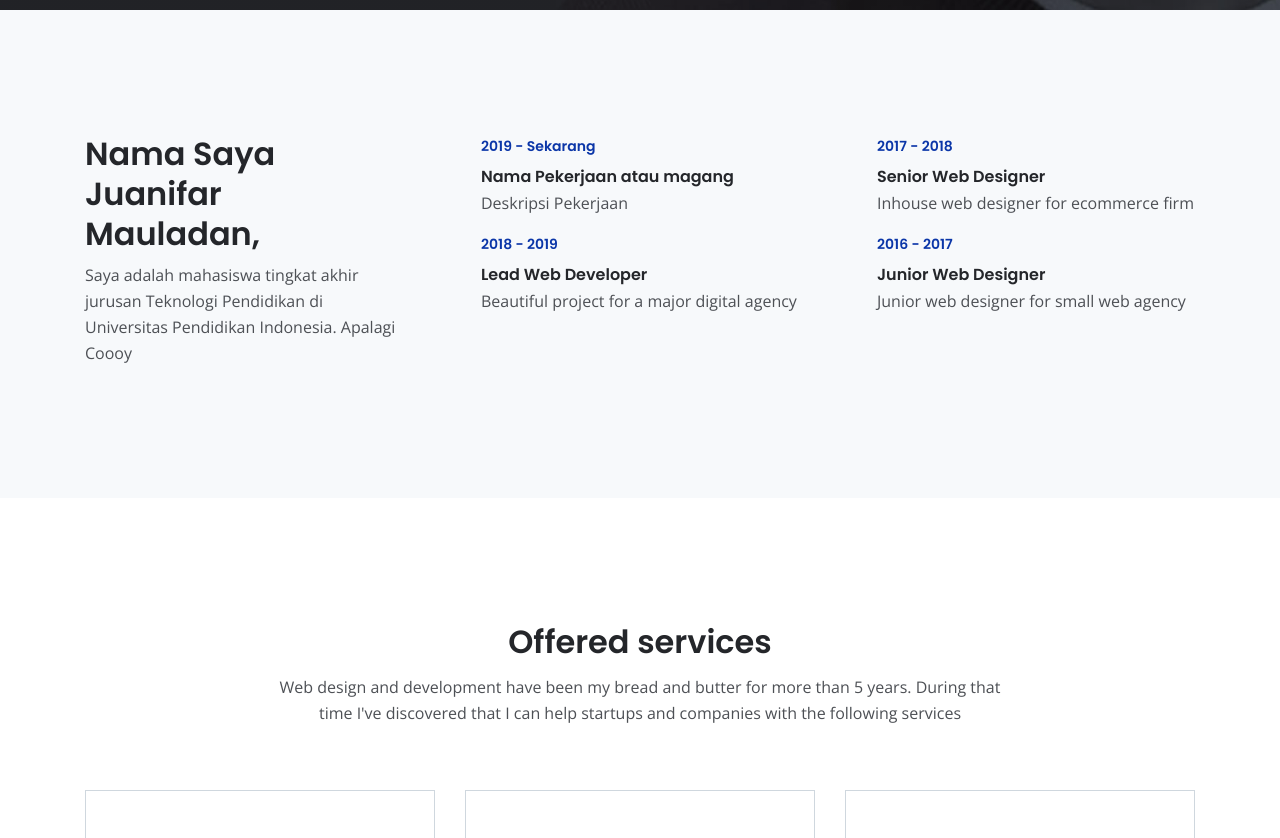
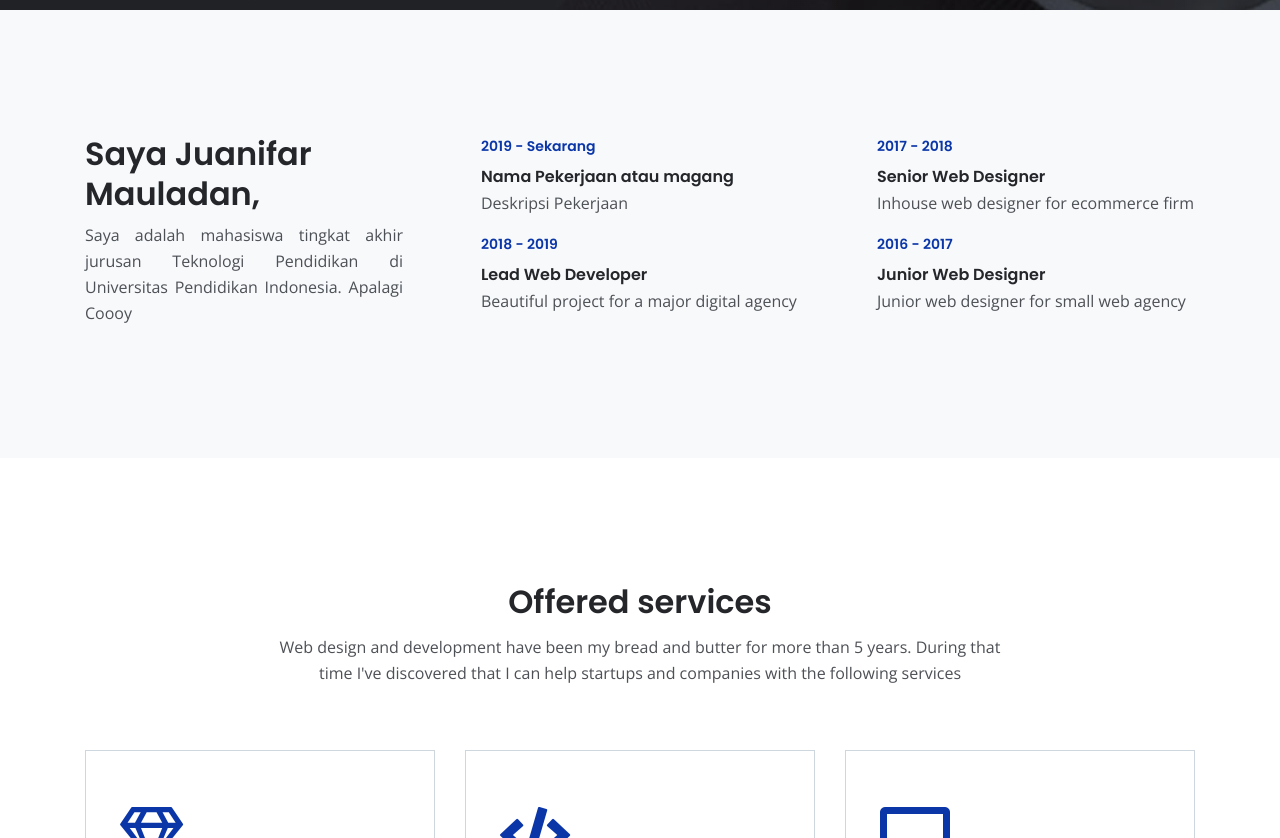
Before and after one commit to Juanifar/Juanifar.github.io, a plain HTML site: page index.html in a window 1280 px wide. Shown: the part 800-1638 px from the top of the page. Drawn offline with nearby package versions, Linux system fonts and the light colour scheme.

Commit message:
Update index.html

```diff
--- a/index.html
+++ b/index.html
@@ -37,7 +37,7 @@
         <div class="container">
 
 
-            <a class="navbar-brand logo-text page-scroll" href="index.html">Juanifar</a> -->
+            <a class="navbar-brand logo-text page-scroll" href="index.html">Juanifar</a>
 
             <button class="navbar-toggler p-0 border-0" type="button" data-toggle="offcanvas">
                 <span class="navbar-toggler-icon"></span>
@@ -111,8 +111,8 @@
             <div class="row">
                 <div class="col-lg-4">
                     <div class="text-container first">
-                        <h2>Nama Saya Juanifar Mauladan,</h2>
-                        <p>Saya adalah mahasiswa tingkat akhir jurusan Teknologi Pendidikan di Universitas Pendidikan Indonesia. Apalagi Coooy</p>
+                        <h2>Saya Juanifar Mauladan,</h2>
+                        <p align="justify">Saya adalah mahasiswa tingkat akhir jurusan Teknologi Pendidikan di Universitas Pendidikan Indonesia. Apalagi Coooy</p>
                     </div> <!-- end of text-container -->
                 </div> <!-- end of col -->
                 <div class="col-lg-4">
```
